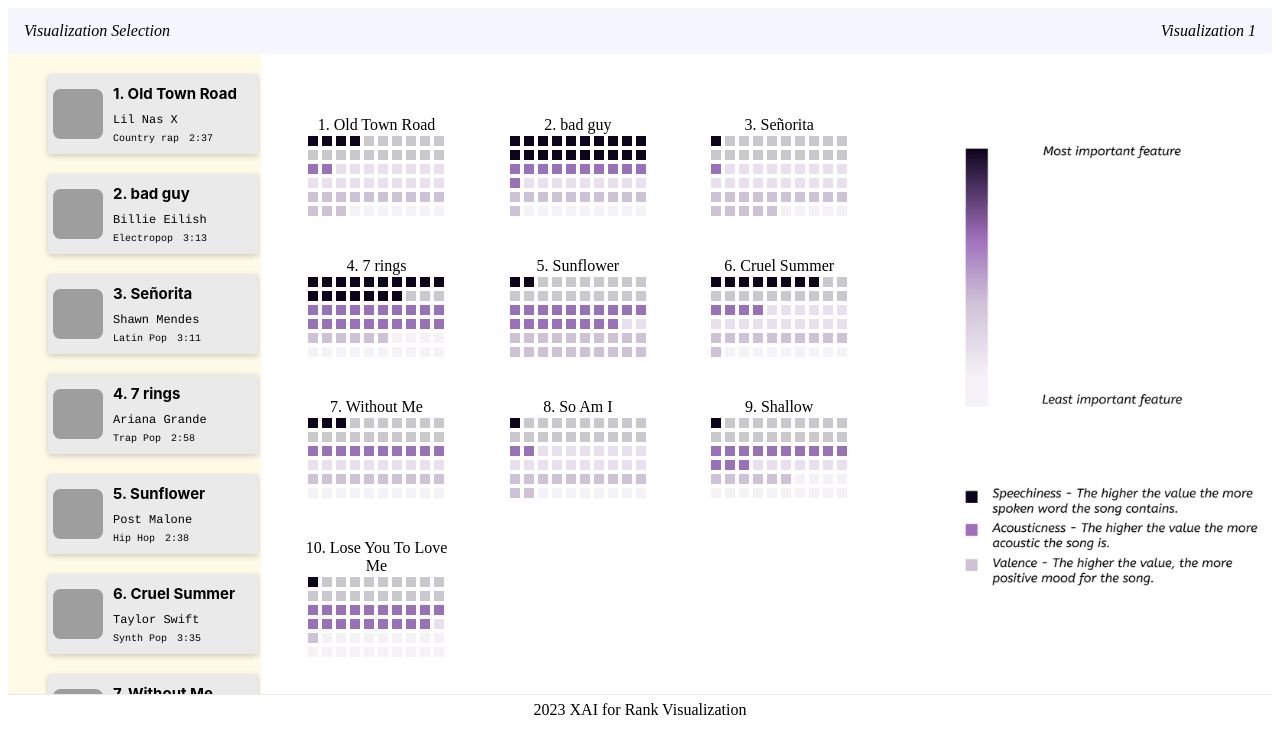
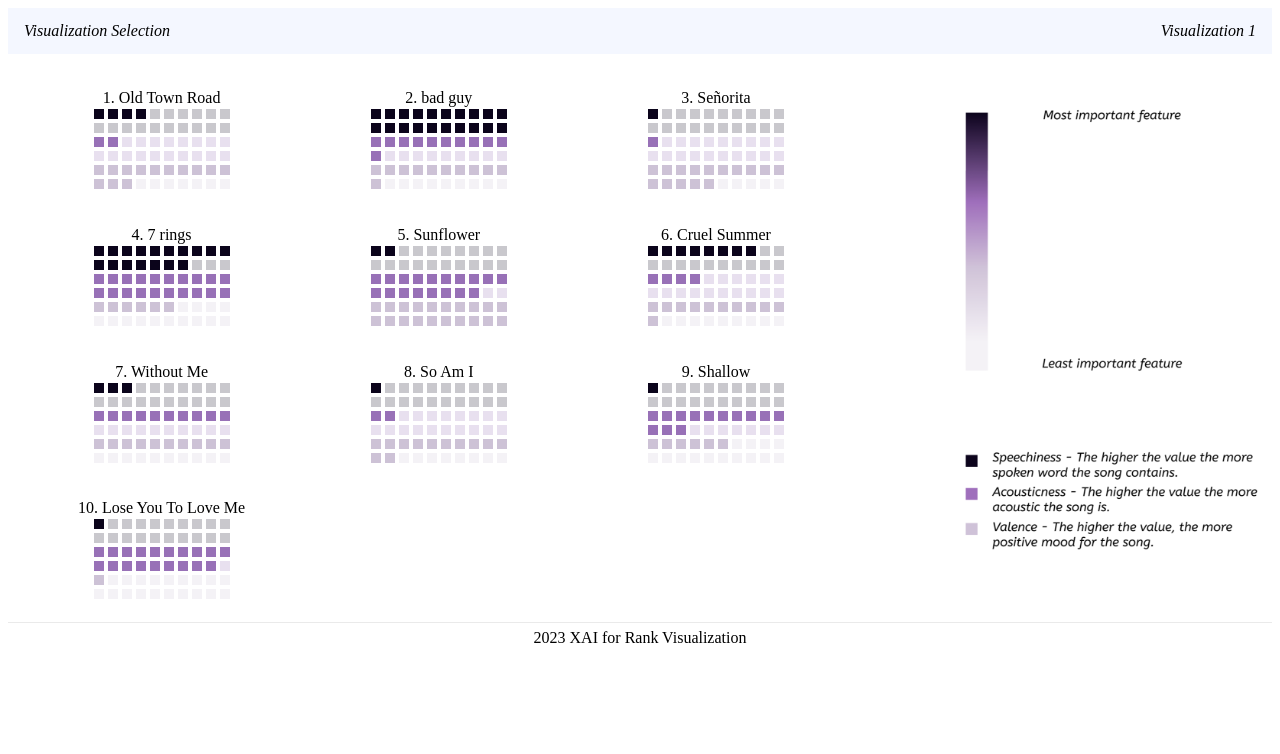
Before and after one commit to tluo3032/visualization_xai, a Next.js app: page /visualization1 in a window 1280 px wide. Shown: the top 754 px of the page. Built offline with nearby package versions, Linux system fonts and the light colour scheme; grey boxes are pictures that could not be loaded.

Commit message:
Deleted sidebar

```diff
--- a/src/components/Sidebar.js
+++ /dev/null
@@ -1,27 +0,0 @@
-import React from "react";
-import styles from "./Sidebar.module.css";
-import {songs} from "@/SongData";
-
-function Sidebar() {
-    return (
-        <div className={styles.sidebar}>
-            <ol>
-                {songs.map((val, key) => {
-                    // Need to finish onClick function
-                    return <li key={key} className={styles.container}>
-                        <img src={val.image} className={styles.picture} alt="image"></img>
-                        <div className={styles.vertical}>
-                            <div className={styles.title}>{val.name}</div>
-                            <div className={styles.infoSinger}>{val.artist}</div>
-                            <div className={styles.infoOther}>{val.genre}</div>
-                            <div className={styles.infoOther}>{val.length}</div>
-                        </div>
-
-                    </li>;
-                })}
-            </ol>
-        </div>
-    );
-}
-
-export default Sidebar;
--- a/src/components/Sidebar.module.css
+++ /dev/null
@@ -1,69 +0,0 @@
-.sidebar {
-    height: 80vh;
-    width: 20%;
-    background-color: rgba(255, 247, 210, 0.54);
-    overflow: scroll;
-    overflow-x:hidden;
-    flex-shrink: 0;
-}
-
-.sidebar::-webkit-scrollbar{
-    overflow-x:hidden;
-    width: 10px;
-}
-.sidebar::-webkit-scrollbar-track {
-    background: #f1f1f1;
-}
-.sidebar::-webkit-scrollbar-thumb {
-    background: #888;
-}
-.sidebar::-webkit-scrollbar-thumb:hover {
-    background: #555;
-}
-.picture {
-    width: 50px;
-    height: 50px;
-    border-radius: 15%;
-    margin-left: 10px;
-}
-
-.title {
-    font-family: inter, serif;
-    font-weight: bold;
-    font-size: 15px;
-    width: 150px;
-    margin-top: 10px;
-    margin-left: 10px;
-    margin-bottom: 10px;
-}
-
-.infoSinger {
-    font-family: Courier, serif;
-    font-size: 12px;
-    margin-left: 10px;
-    margin-top: 3px;
-}
-
-.infoOther {
-    font-family: Courier, serif;
-    font-size: 10px;
-    display: inline-block;
-    margin-left: 10px;
-    margin-bottom: 10px;
-}
-
-.container {
-    display: flex;
-    width: 210px;
-    align-items: center;
-    justify-content: center;
-    margin-left: 0;
-    margin-top: 20px;
-    background-color: #eaeaea;
-    box-shadow: 0 2px 6px 0 rgba(0,0,0,0.2);
-
-}
-
-.vertical {
-    vertical-align: middle;
-}
--- a/src/components/Visualization.js
+++ b/src/components/Visualization.js
@@ -1,7 +1,6 @@
 import Head from "next/head";
 import XAInavbar from "@/components/Navbar";
 import styles from "@/components/visualization.module.css";
-import Sidebar from "@/components/Sidebar";
 import {songs} from "@/SongData";
 import WaffleChartSong from "@/chartComponents/WaffleChartSong";
 import Image from "next/image";
@@ -10,7 +9,7 @@
 import Link from "next/link";
 import {useState} from "react";
 
-export default function Visualization({showSidebar, sorting, hover}) {
+export default function Visualization({sorting, hover}) {
     const router = useRouter();
     const [hoverBlock, setHoverBlock] = useState(null);
     let sortedSongs = songs;
@@ -32,7 +31,6 @@
                     {hover ? <h1 className={styles.title}>Try hover on different block</h1> : sorting ?  <h1 className={styles.title}>Please click on block to sort</h1> : null}
                 </div>
                 <div className={styles.waffleContainer}>
-                    {showSidebar ? <Sidebar/> : null}
                     <div className={styles.wafflebox}>
                         {sortedSongs.map(song => (
                             <div key={song.name}>
--- a/src/pages/visualization1.js
+++ b/src/pages/visualization1.js
@@ -1,5 +1,5 @@
 import Visualization from "@/components/Visualization";
 
 export default function Visualization1() {
-    return <Visualization showSidebar={true} interactive={false} hover={false} sorting={false}/>
+    return <Visualization interactive={false} hover={false} sorting={false}/>
 }
--- a/src/pages/visualization2.js
+++ b/src/pages/visualization2.js
@@ -1,4 +1,4 @@
 import Visualization from "@/components/Visualization";
 export default function Visualization2() {
-    return <Visualization hover={true} sorting={false} showSidebar={false} />
+    return <Visualization hover={true} sorting={false} />
 }
--- a/src/pages/visualization3.js
+++ b/src/pages/visualization3.js
@@ -2,5 +2,5 @@
 export default function Visualization3() {
 
 
-    return <Visualization hover={false} sorting={true} showSidebar={false} />
+    return <Visualization hover={false} sorting={true} />
 }
```
